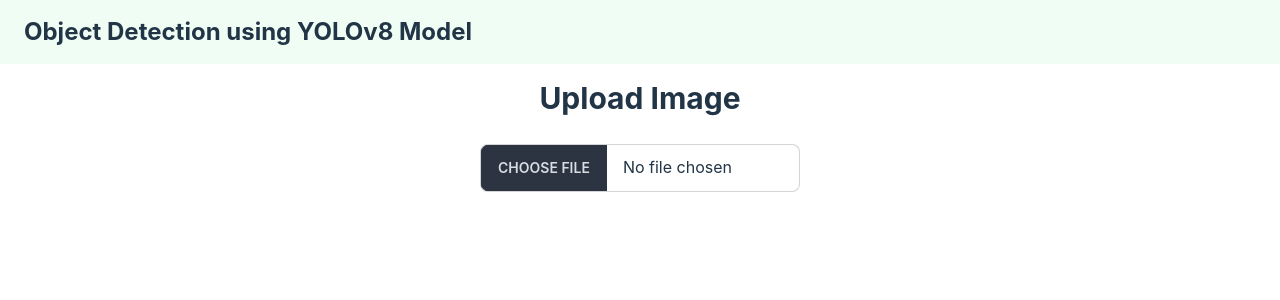
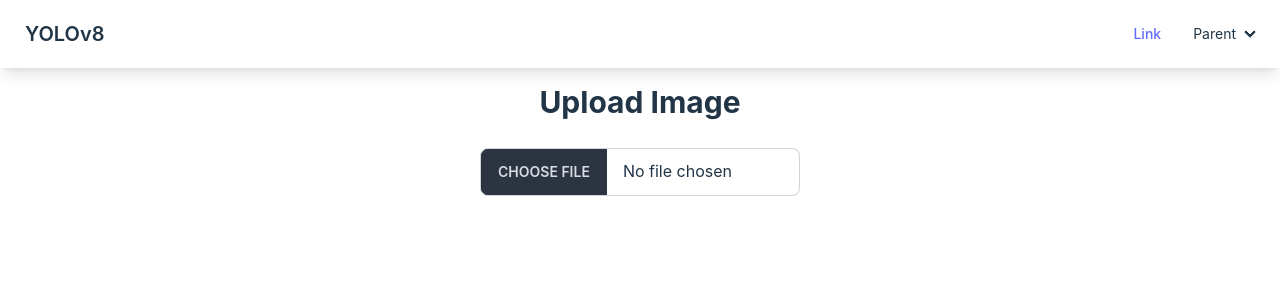
Before and after one commit to hzhec/GA-Capstone, a React (Vite) app in the folder frontend/: page / in a window 1280 px wide. Shown: the top 300 px of the page. Built offline with nearby package versions, Linux system fonts and the light colour scheme.

Commit message:
update: navbar display style

```diff
--- a/frontend/src/components/Navbar.jsx
+++ b/frontend/src/components/Navbar.jsx
@@ -1,8 +1,28 @@
 const Navbar = () => {
 	return (
-		<div className="navbar bg-green-50">
-			<div className="navbar-start text-2xl font-bold mx-4">
-				Object Detection using YOLOv8 Model
+		<div className="navbar bg-base-100 w-full shadow-lg mx-auto">
+			<div className="flex-1">
+				<a className="btn btn-ghost normal-case text-xl">YOLOv8</a>
+			</div>
+			<div className="flex-none">
+				<ul className="menu menu-horizontal px-1">
+					<li>
+						<a>Link</a>
+					</li>
+					<li>
+						<details>
+							<summary>Parent</summary>
+							<ul className="p-2 bg-base-100">
+								<li>
+									<a>Link 1</a>
+								</li>
+								<li>
+									<a>Link 2</a>
+								</li>
+							</ul>
+						</details>
+					</li>
+				</ul>
 			</div>
 		</div>
 	);
```
